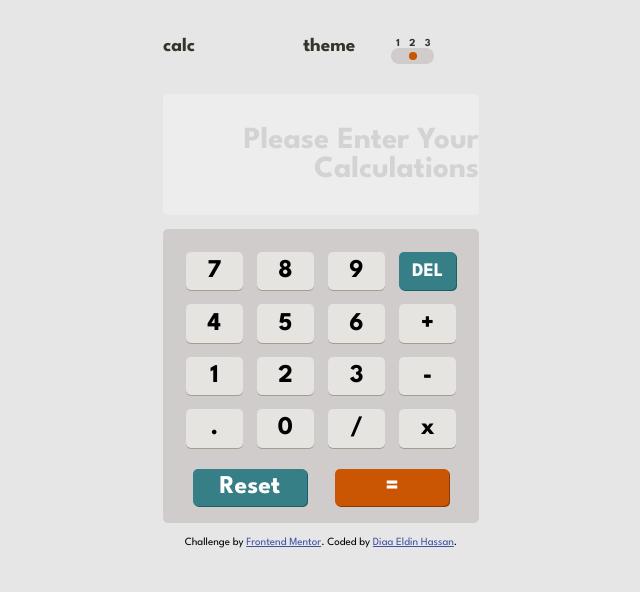
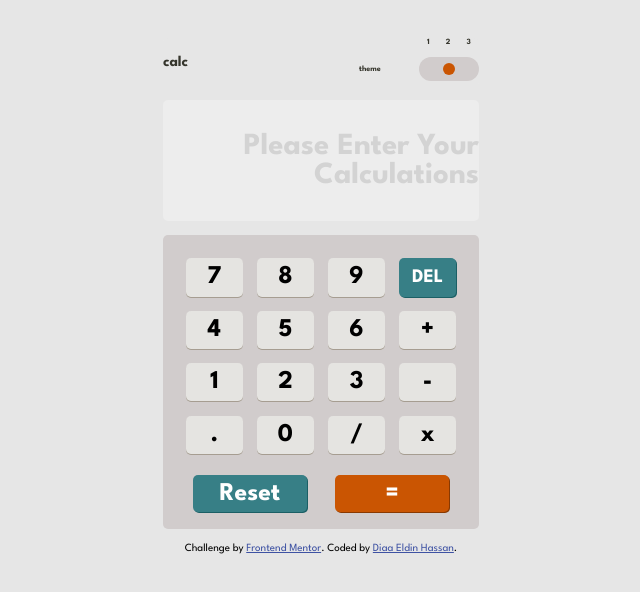
Before and after one commit to DiaaEldinHassan/Calculator, a plain HTML site: page index.html in a window 1280 px wide. Shown: the whole page, without its empty margins (319-959 px from the left). Drawn offline with nearby package versions, Linux system fonts and the light colour scheme.

Commit message:
Slider display flex

```diff
--- a/index.html
+++ b/index.html
@@ -16,18 +16,21 @@
 <body>
   <div class="all">
     <div class="mode">
-<p style="text-align: left;">calc</p>
-<p>theme</p>
+      <div class="calc">
+<p style="text-align: left;">calc</p></div>
+
 <div class="theme">
 
 <div class="cont">
 
  <div class="nums"><h6>1</h6><h6>2</h6><h6>3</h6></div>
+ <div class="bot">
+  <p>theme</p>
  <div class="slider">
  <input type="radio" name="slide" alt="night" class="slide" id="slide">
  <input type="radio" checked   name="slide" alt="light" class="slide" id="slide">
  <input type="radio" name="slide" alt="dark" id="slide"  class="slide">
-</div>
+</div></div>
  </div>
   </div>
    </div>
--- a/styles/styles.css
+++ b/styles/styles.css
@@ -30,76 +30,70 @@ body
 /* Themes Selector */
 .mode
 {
-    display: grid;
-    grid-template-columns: auto auto auto;
-    text-align: center;
+    display: flex;
+    flex-direction: row;
+    justify-content: space-between;
+    place-items: center;
+    text-align: end;
     border-radius: 5px;
     color: hsl(60, 10%, 19%);
     background-color: hsl(0, 0%, 90%);
-     align-content: center;
-     align-self: center;
 }
 
 .cont /* The Themes Selector */
 {
-    display: grid;
-    grid-template-columns: auto auto auto;
-    grid-template-rows: auto 2.5vw;
-
+    display: flex;
+    flex-direction: column;
+    justify-content: end;
+    place-items: end;
+    align-self: flex-end;
+    width: 15svh;
+    height: 6svh;
 }
 .mode h6
 {
    margin: 0;
     text-align: center;
    font-weight: bold;
+    font-size: .5rem;
 
 }
-.mode p
-{
-    font-size: 1.5vw;
-  margin: 0;
-    font-weight: bold;
-    text-align: center;
-}
-.mode h3
-{
-    text-align: center;
-
+.calc p{
+    font-weight: 700;
+    font-size: 15px;
     margin: 0;
 
 }
-
 input:checked
 {
     background-color: hsl(25, 98%, 40%);
-    margin: 20%;
-
+    margin: 10%;
+    border-radius: 100%;
+    padding: 10%;
 }
 
 
 input
 {
-
     appearance: none;
-    border-radius: 50%;
     transition: 0.2s all step-start;
-
-    margin: 0;
-
+   width: 1svh;
+   height: 1svh;
 }
 
 .slider
 {
-    display: grid;
-    grid-template-columns: auto auto auto;
+    display: flex;
+    flex-direction: row;
     background-color: hsl(0, 5%, 81%);
-    grid-column-start: 1;
-    grid-column-end: 4;
-    height: 40%;
-    width: 45%;
-    padding: 2%;
+    place-items: center;
+    justify-content: space-between;
+    height: 3svh;
+    width: 50%;
+
     border-radius: 15px;
 }
+
 .nums
 {
     display: grid;
@@ -113,6 +107,24 @@ input
 .theme
 {
     text-align: center;
+    display: flex;
+    flex-direction: row;
+    justify-content: center;
+}
+
+.bot{
+    display: flex;
+    flex-direction: row;
+    width: 100%;
+    height: 100%;
+    place-items: center;
+    justify-content: space-between;
+}
+.bot p
+{
+    align-self: center;
+    font-size: .5rem;
+    font-weight: 700;
 }
 /* screen */
 .scrn
@@ -218,7 +230,7 @@ button[value="reset"]
 {
     .all
     {
-        max-width: 40%;
+        max-width: 50%;
     }
     input:checked
 {
@@ -228,17 +240,6 @@ button[value="reset"]
     padding: 10%;
 }
 
-.nums h6
-{
-    margin-left: 40%;
-    font-size: 7px;
+
+
 }
-.slider
-{
-
-    height: 40%;
-    width: 45%;
-    padding: 5%;
-    border-radius: 15px;
-}
-}
```
Also changed, not shown: styles/index.js (+3 -6 lines).
